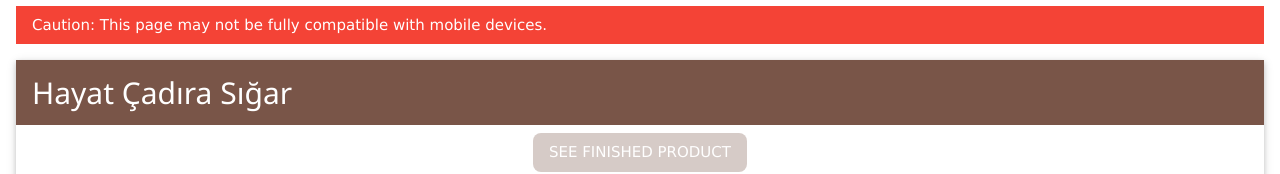
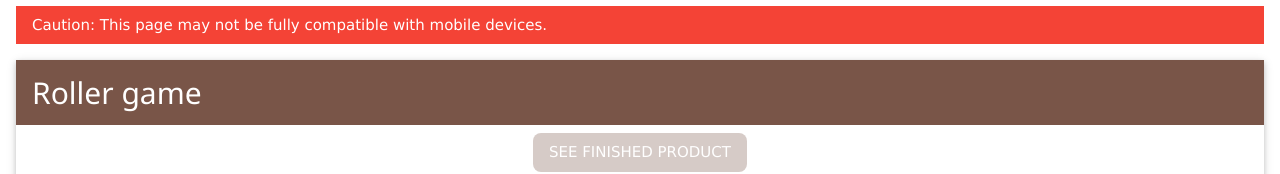
Before and after one commit to loongruige/Codeshowcase2023, a plain HTML site: page Index/Rollergame/index.html in a window 1280 px wide. Shown: the part 146-320 px from the top of the page. Drawn offline with nearby package versions, Linux system fonts and the light colour scheme.

Commit message:
Update index.html

```diff
--- a/Index/Rollergame/index.html
+++ b/Index/Rollergame/index.html
@@ -1,6 +1,6 @@
 <html>
     <head>
-        <title>Ryg : Hayat Çadıra Sığar</title>
+        <title>Ryg : Roller</title>
         <link rel="stylesheet" href="https://www.w3schools.com/w3css/4/w3.css">
 
         <script>
@@ -26,7 +26,7 @@
         <div class="w3-panel w3-red w3-padding w3-margin">Caution: This page may not be fully compatible with mobile devices.</div>
         <div class="w3-card w3-margin">
             <div class="w3-container w3-brown">
-                <h2>Hayat Çadıra Sığar</h2>
+                <h2>Roller game</h2>
             </div>
             <div class="w3-container">
                 <div class="w3-container w3-padding w3-center">
```
